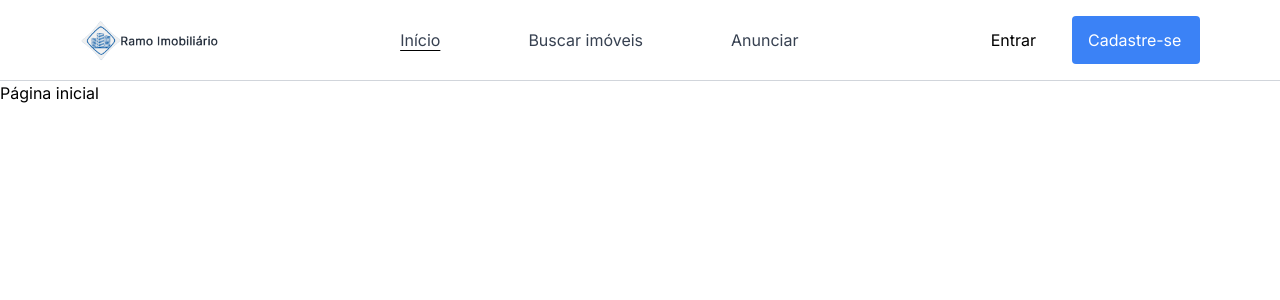
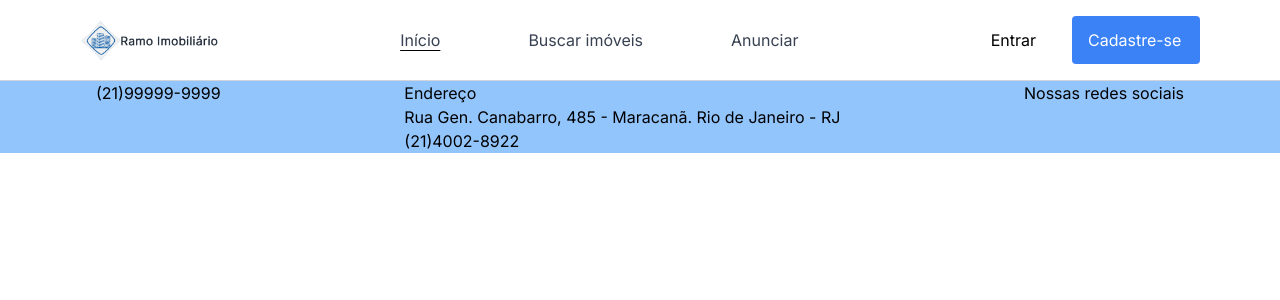
Before and after one commit to jpwf/Ramo-Imobiliario, a React (Vite) app in the folder client/: page / in a window 1280 px wide. Shown: the top 300 px of the page. Built offline with nearby package versions, Linux system fonts and the light colour scheme.

Commit message:
footer started

```diff
--- a/client/src/pages/Inicio.jsx
+++ b/client/src/pages/Inicio.jsx
@@ -1,9 +1,18 @@
-
+import bgImage from '../assets/backgroundImg.png'
 
 function Inicio() {
     return(
-        <div>
-            <h1>Página inicial</h1>
+        <div className='bg-src-{bgImage}'>
+            <footer className='flex justify-between bg-blue-300 px-24'>
+                (21)99999-9999
+                <div className='flex flex-col'>
+                    <h2>Endereço</h2>
+                    <p>Rua Gen. Canabarro, 485 - Maracanã. Rio de Janeiro - RJ </p>
+                    <p>(21)4002-8922</p>
+                </div>
+                <p>Nossas redes sociais</p>
+
+            </footer>
         </div>
     )
 }
```
Also changed, not shown: client/src/assets/backgroundImg.png (added).
